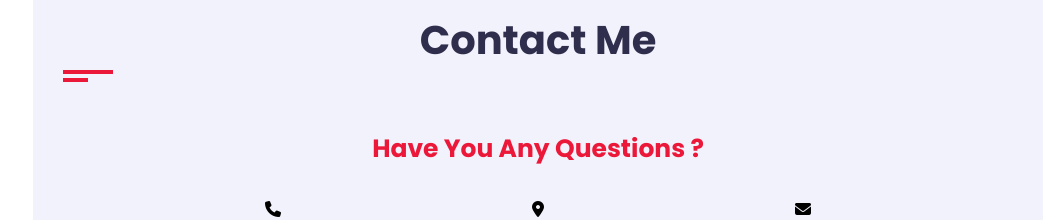
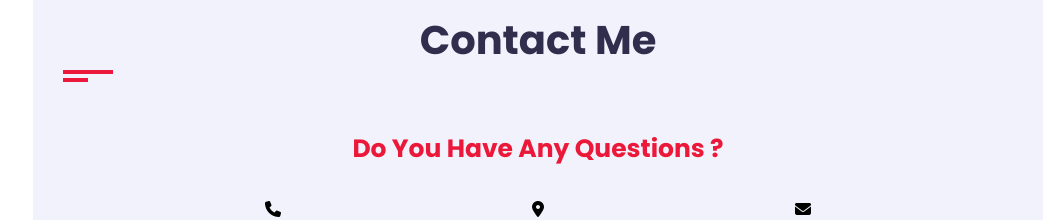
Before and after one commit to iznurfarahin/portfolio, a plain HTML site: page index.html in a window 1280 px wide. Shown: the part 4420-4640 px from the top of the page, without its empty margins (237-1280 px from the left). Drawn offline with nearby package versions, Linux system fonts and the light colour scheme; a web font is replaced by a local one.

Commit message:
Update index.html

```diff
--- a/index.html
+++ b/index.html
@@ -416,7 +416,7 @@
                                 <h2>Contact Me</h2>
                             </div>
                         </div>
-                        <h3 class="contact-title padd-15">Have You Any Questions ?</h3>
+                        <h3 class="contact-title padd-15">Do You Have Any Questions ?</h3>
                         <h4 class="contact-sub-title padd-15"></h4>
                         <div class="row">
                             <!--==== Contact Info Item Start ====-->
```
